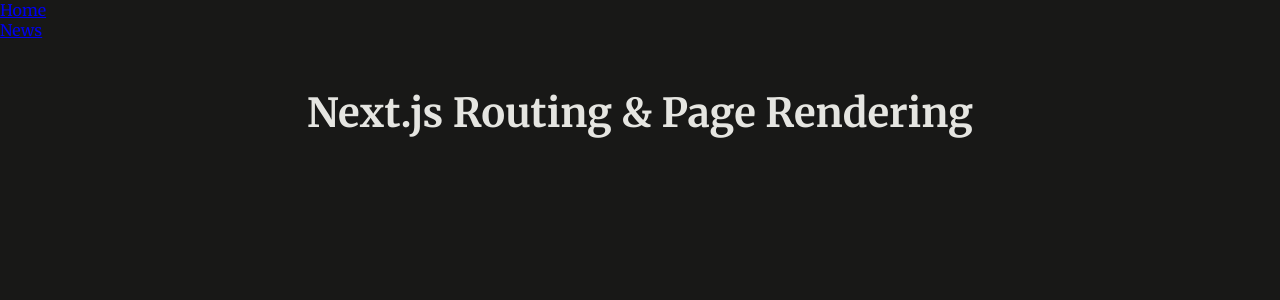
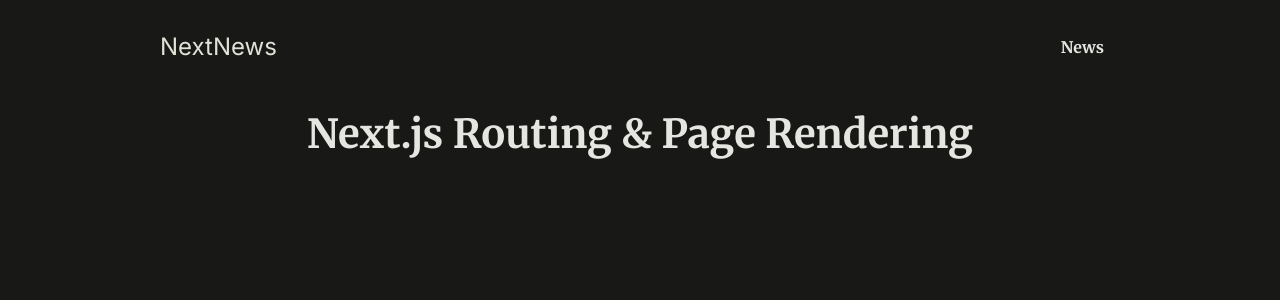
Before and after one commit to HrsHristov/news-app, a Next.js app: page / in a window 1280 px wide. Shown: the top 300 px of the page. Built offline with nearby package versions, Linux system fonts and the light colour scheme.

Commit message:
Add styling to the Main Header

```diff
--- a/app/layout.js
+++ b/app/layout.js
@@ -10,8 +10,10 @@
     return (
         <html lang="en">
             <body>
-                <MainHeader />
-                {children}
+                <div id="page">
+                    <MainHeader />
+                    {children}
+                </div>
             </body>
         </html>
     );
--- a/components/main-header.js
+++ b/components/main-header.js
@@ -2,15 +2,17 @@
 
 const MainHeader = () => {
     return (
-        <header>
-            <ul>
-                <li>
-                    <Link href="/">Home</Link>
-                </li>
-                <li>
-                    <Link href="/news">News</Link>
-                </li>
-            </ul>
+        <header id="main-header">
+            <div id="logo">
+                <Link href="/">NextNews</Link>
+            </div>
+            <nav>
+                <ul>
+                    <li>
+                        <Link href="/news">News</Link>
+                    </li>
+                </ul>
+            </nav>
         </header>
     );
 };
```
